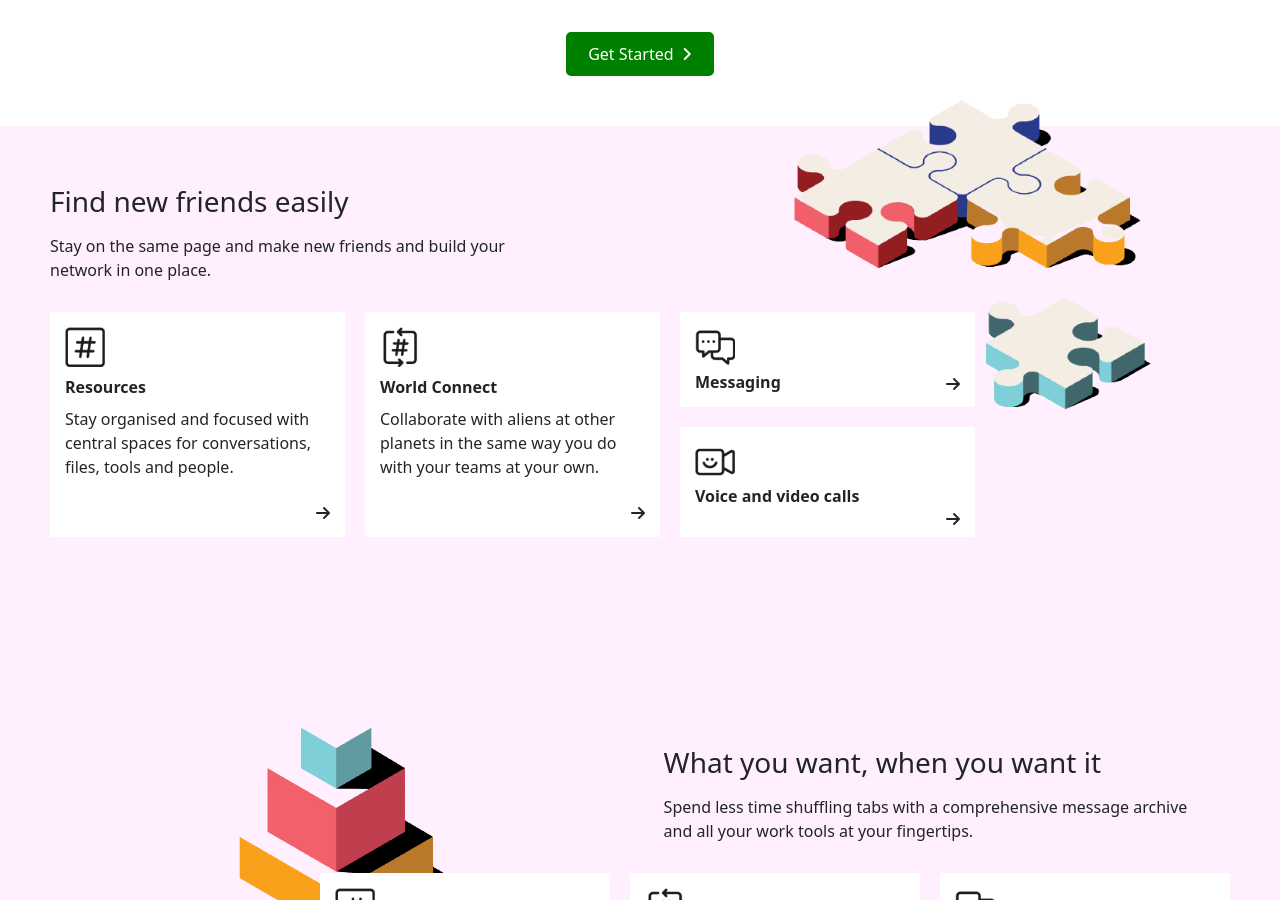
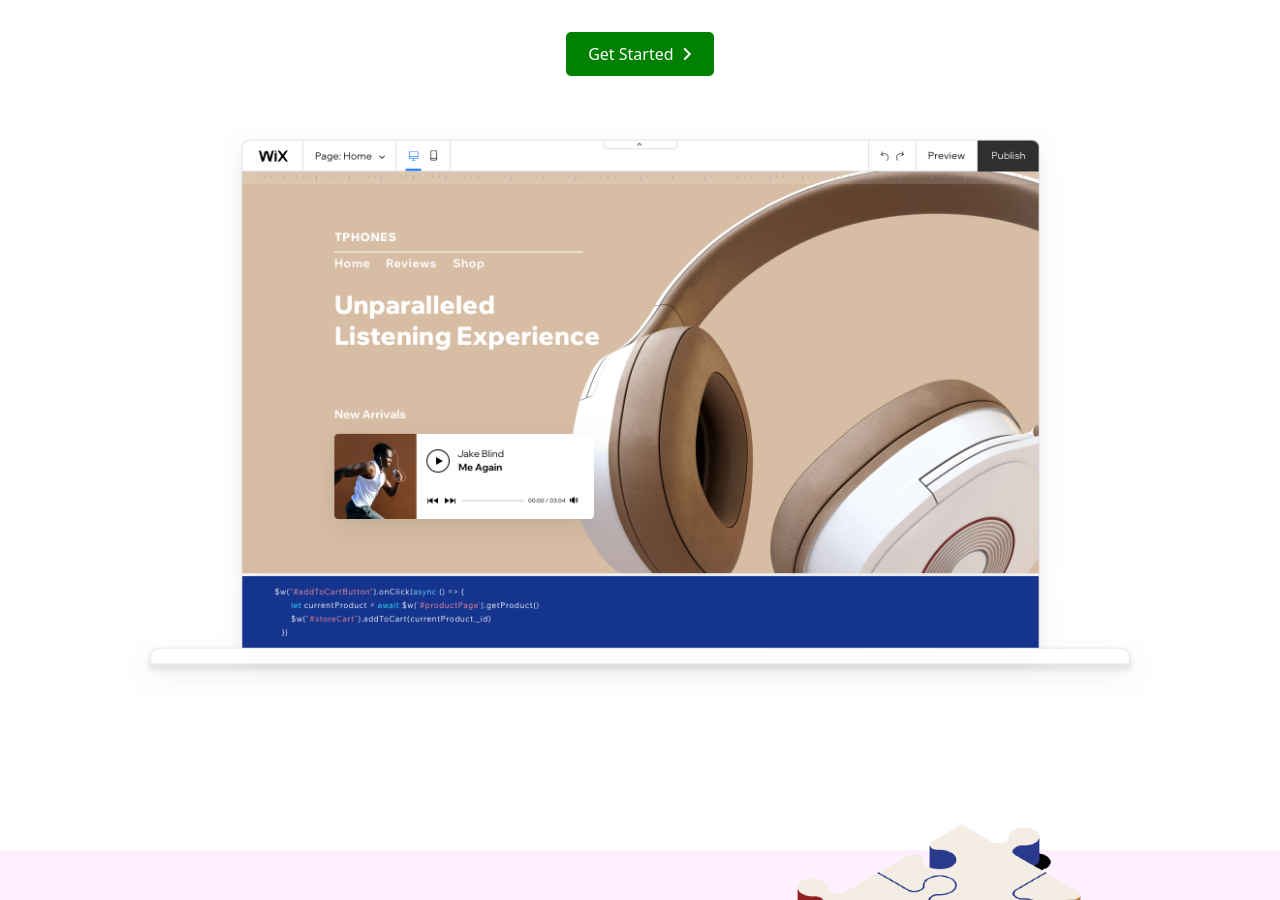
Before and after one commit to Dare7Dare/Internship_Task_EL, a plain HTML site: page index.html in a window 1280 px wide. Shown: the part 440-1340 px from the top of the page. Drawn offline with nearby package versions, Linux system fonts and the light colour scheme; a script that the page names is missing.

Commit message:
img added

```diff
--- a/index.html
+++ b/index.html
@@ -95,6 +95,7 @@
 
         <button class="get-started">Get Started&nbsp;&nbsp;<i class="fas fa-angle-right"></i></button>
 
+        <img src="./assets/hero-image.webp" alt="hero-img" width="80%">
 
 
     </section>
--- a/scss/_hero.scss
+++ b/scss/_hero.scss
@@ -141,4 +141,8 @@ label::after {
             width: 100%;
         }
     }
+
+    img {
+        margin-bottom: 150px;
+    }
 }
--- a/scss/_responsive.scss
+++ b/scss/_responsive.scss
@@ -131,6 +131,10 @@
             #solutions-item {
                 flex: 1 1 calc(50% - 30px);
             }
+        }
+
+        img {
+            width: 100%;
         }
     }
 
```
Also changed, not shown: scss/main.css, 1 other file.
